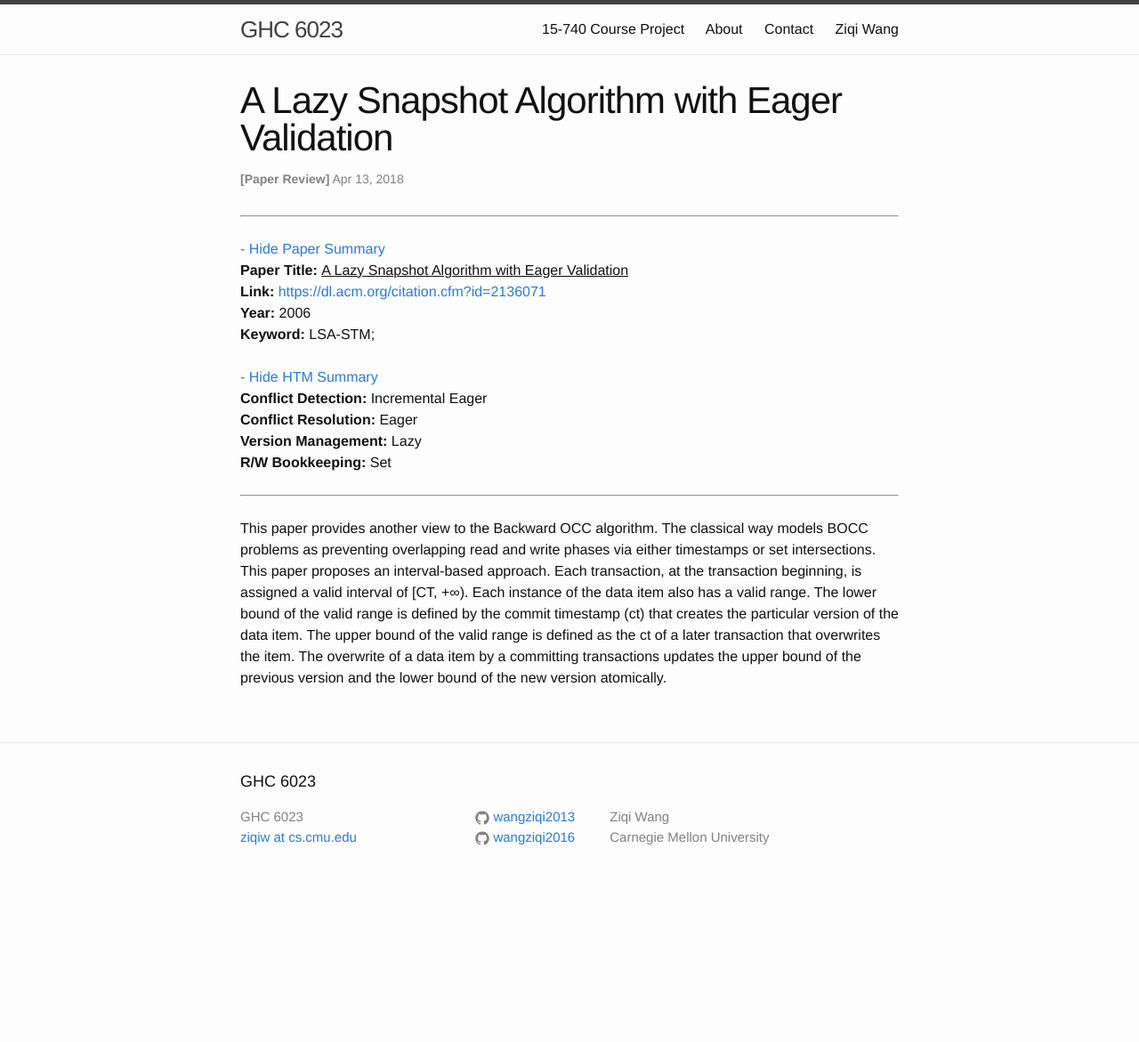
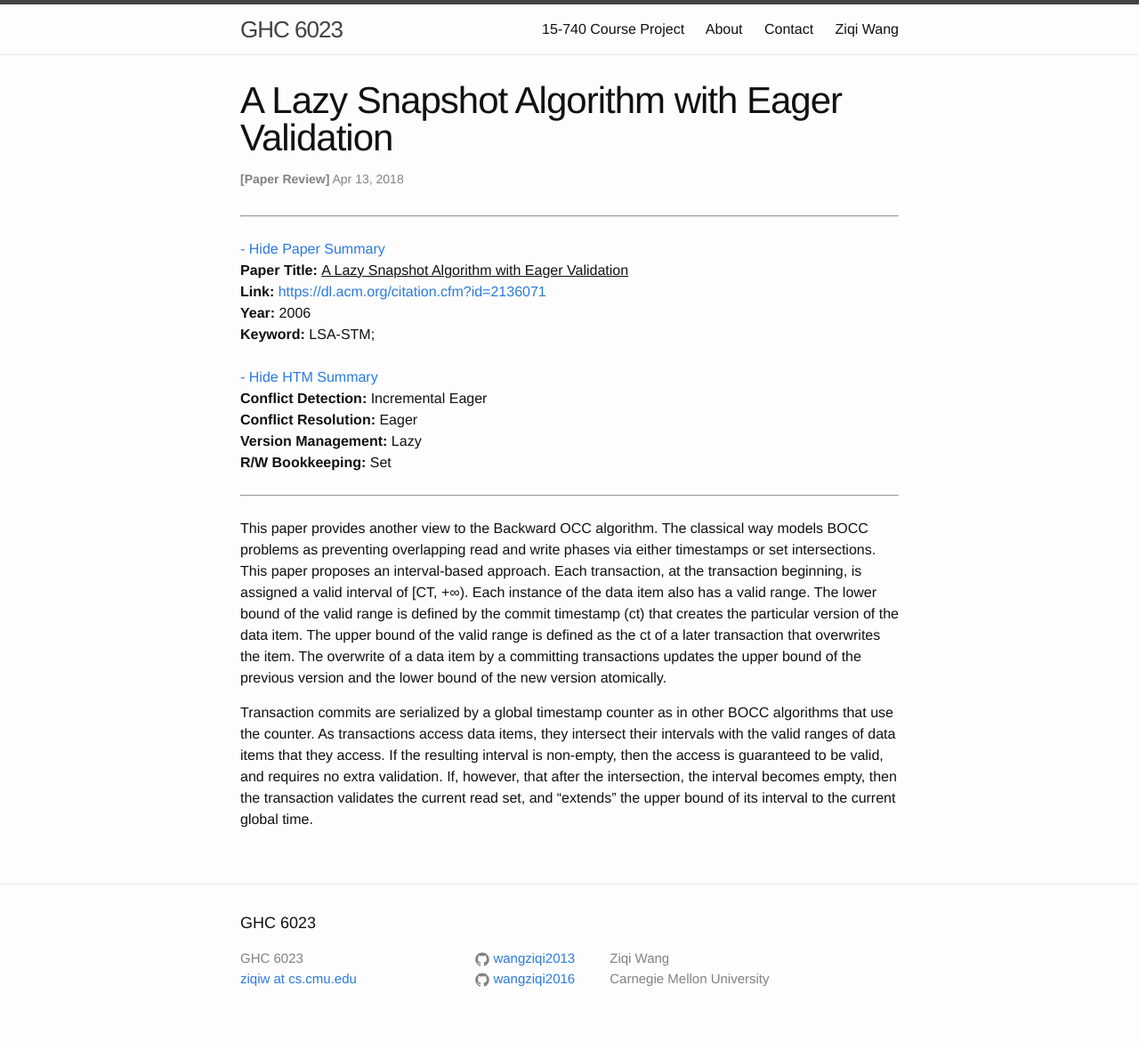
Before and after one commit to wangziqi2013/wangziqi2013.github.io, a Jekyll site: the page built from _posts/2018-04-12-A-Lazy-Snapshot-Algo-with-Eager-Validation.markdown, in a window 1280 px wide. Shown: the whole page at 89% size. Built offline with Jekyll 4.4.1, drawn with Linux system fonts in a browser that asks for light colours; before the commit the page ends 1012 px from its top, so only the background shows below that.

Commit message:
Working on read and write

```diff
--- a/_posts/2018-04-12-A-Lazy-Snapshot-Algo-with-Eager-Validation.markdown
+++ b/_posts/2018-04-12-A-Lazy-Snapshot-Algo-with-Eager-Validation.markdown
@@ -21,3 +21,11 @@ The lower bound of the valid range is defined by the commit timestamp (ct) that
 version of the data item. The upper bound of the valid range is defined as the ct of a later transaction
 that overwrites the item. The overwrite of a data item by a committing transactions updates the
 upper bound of the previous version and the lower bound of the new version atomically.
+
+Transaction commits are serialized by a global timestamp counter as in other BOCC algorithms that
+use the counter.
+As transactions access data items, they intersect their intervals with the valid ranges of data
+items that they access. If the resulting interval is non-empty, then the access is guaranteed to
+be valid, and requires no extra validation. If, however, that after the intersection, the interval
+becomes empty, then the transaction validates the current read set, and "extends" the upper bound
+of its interval to the current global time.
```
